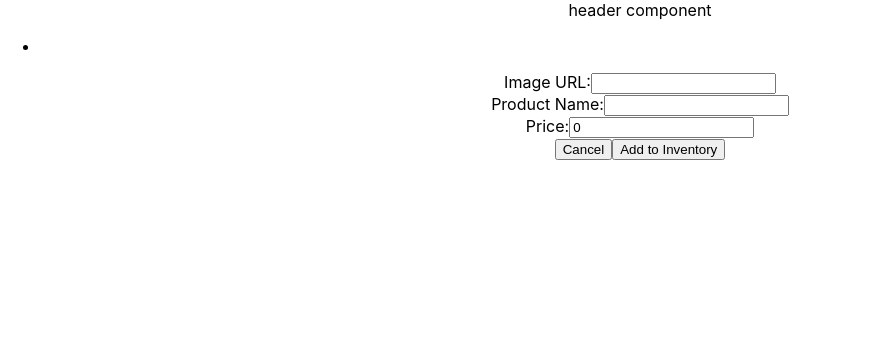
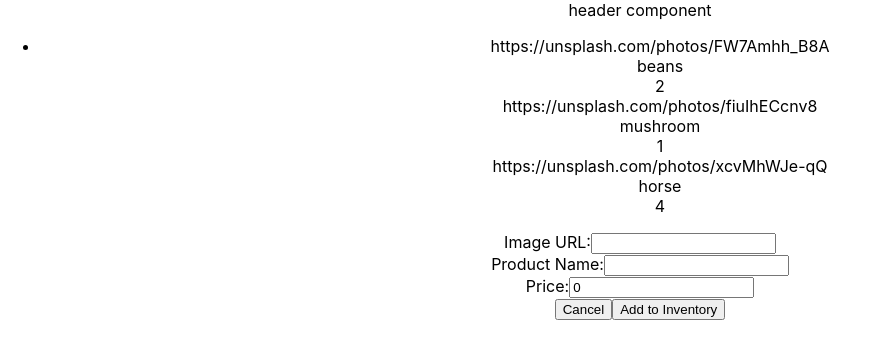
Before and after one commit to adlerk8/simulation-1-Nov62020, a React (Create React App) app: page / in a window 1280 px wide. Shown: the top 358 px of the page, without its empty margins (0-869 px from the left). Built offline with nearby package versions, Linux system fonts and the light colour scheme.

Commit message:
in progress P1 S3

```diff
--- a/src/App.js
+++ b/src/App.js
@@ -10,13 +10,13 @@
 
     this.state = {
       inventory: [
-        {name: 'beans',
+        {productName: 'beans',
         price: 2,
         imgurl: 'https://unsplash.com/photos/FW7Amhh_B8A'},
-        {name: 'mushroom',
+        {productName: 'mushroom',
         price: 1,
         imgurl: 'https://unsplash.com/photos/fiuIhECcnv8'},
-        {name: 'horse',
+        {productName: 'horse',
         price: 4,
         imgurl: 'https://unsplash.com/photos/xcvMhWJe-qQ'}
       ]
--- a/src/components/Dashboard.js
+++ b/src/components/Dashboard.js
@@ -1,11 +1,11 @@
-import React, {Component} from 'react';
+import React from 'react';
 import Product from './Product';
 
 function Dashboard(props) {
     return (
         <ul>
             <li>{props.inventory.map((e) => {
-                return <Product key={e.id} product={e}/>})}
+                return <Product key={e.name} product={e}/>})}
             </li>
         </ul>
     )
--- a/src/components/Product.js
+++ b/src/components/Product.js
@@ -3,9 +3,9 @@
 function Product(props) {
     return (
     <div className="oneProduct">
-        <div id="img">{props.imgurl}</div>
-        <div id="productName">{props.productName}</div>
-        <div id="price">{props.price}</div>
+        <div id="img">{props.product.imgurl}</div>
+        <div id="productName">{props.product.productName}</div>
+        <div id="price">{props.product.price}</div>
     </div>
     )
 };
```
